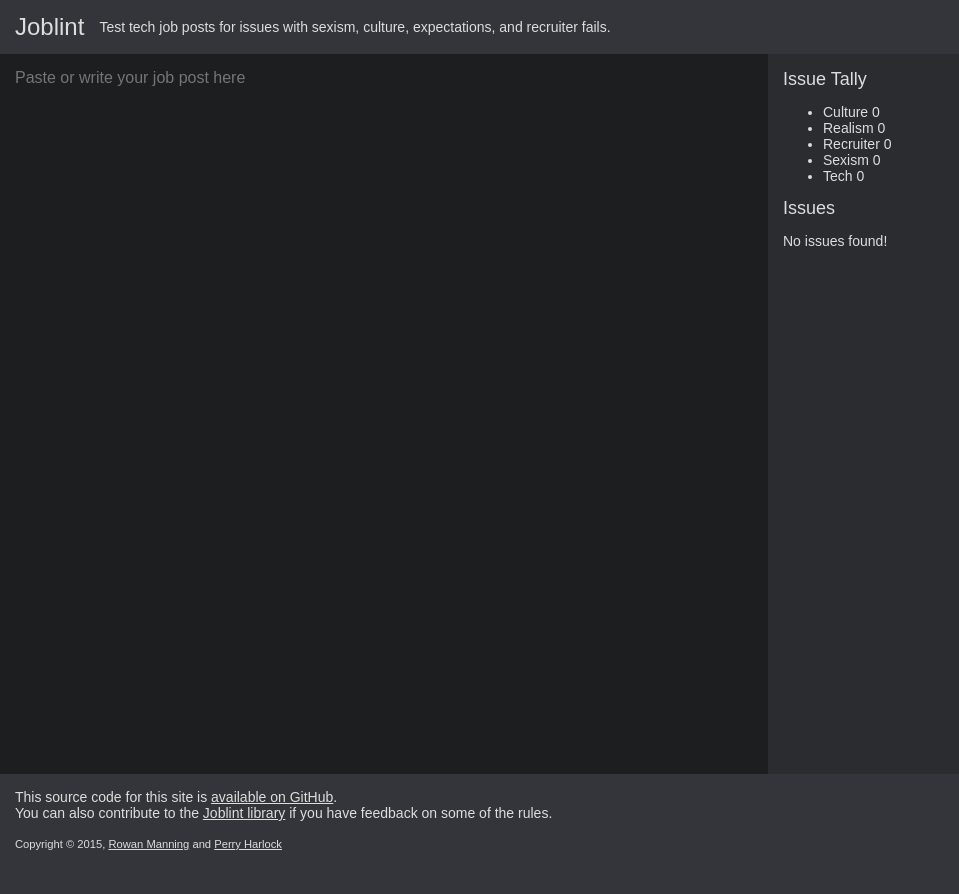
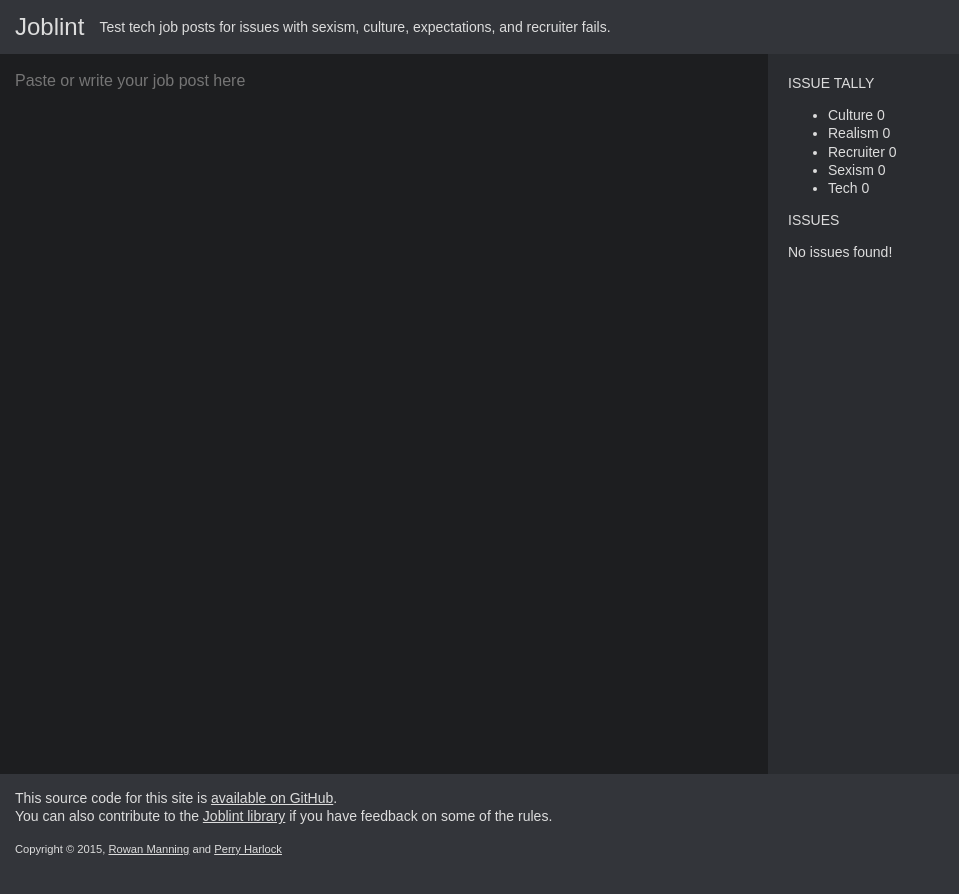
Before and after one commit to rowanmanning/joblint, a Jekyll site: the page built from index.html, in a window 1280 px wide. Shown: the top 894 px of the page, without its empty margins (0-959 px from the left). Built offline with Jekyll 4.4.1, drawn with Linux system fonts in a browser that asks for light colours.

Commit message:
Style up the issues list

```diff
--- a/asset/style/main.scss
+++ b/asset/style/main.scss
@@ -11,6 +11,7 @@
 }
 body {
     @include rem(font-size, 14px);
+    line-height: 1.3;
     color: #ddd;
 }
 h1, h2, h3, p, ul {
@@ -22,10 +23,12 @@
     @include rem(font-size, 24px);
 }
 h2 {
-    @include rem(font-size, 18px);
+    @include rem(font-size, 14px);
+    text-transform: uppercase;
 }
 h3 {
     @include rem(font-size, 14px);
+    text-transform: uppercase;
 }
 a {
     color: inherit;
@@ -92,6 +95,8 @@
     border: 1px solid #999;
     border: none;
     @include rem(font-size, 16px);
+    line-height: 1.5;
+    color: rgba(255, 255, 255, .6);
 }
 .post-input:focus {
     outline: none;
@@ -103,16 +108,18 @@
 .output-area {
     width: 40%;
     overflow: auto;
-    padding: 15px;
+    padding: 20px;
 }
+.output-area h2 {
 
+}
 .issue-list {
     margin: 0;
     padding: 0;
     list-style: none;
 }
 .issue-list li {
-    @include rem(margin-bottom, 14px);
+    margin-bottom: 20px;
 }
 .issue {
     padding: 10px;
@@ -125,7 +132,32 @@
     background-color: #48463a;
 }
 .issue h3, .issue p {
+    @include rem(margin-bottom, 10px);
+}
+.issue p:last-child {
     margin-bottom: 0;
+}
+.level {
+    text-transform: none;
+    color: rgba(255, 255, 255, .6);
+}
+.context {
+    padding: 10px;
+    background-color: #1d1e20;
+    color: rgba(255, 255, 255, .6);
+    @include rem(font-size, 16px);
+    line-height: 1.5;
+}
+.occurance {
+    display: inline-block;
+    padding: 2px 5px;
+    background-color: #693434;
+    font-style: normal;
+    color: #fff;
+}
+.reason {
+    color: rgba(255, 255, 255, .6);
+    font-style: italic;
 }
 
 
--- a/index.html
+++ b/index.html
@@ -64,8 +64,10 @@
                         <span class="level">({level})</span>
                     </h3>
                     <p class="context">{&contextHtml}</p>
-                    <p class="solution">{solution}</p>
-                    <p class="reason">{reason}</p>
+                    <p>
+                        <span class="solution">{solution}</span>
+                        <span class="reason">{reason}</span>
+                    </p>
                 </div>
 
             </script>
```
